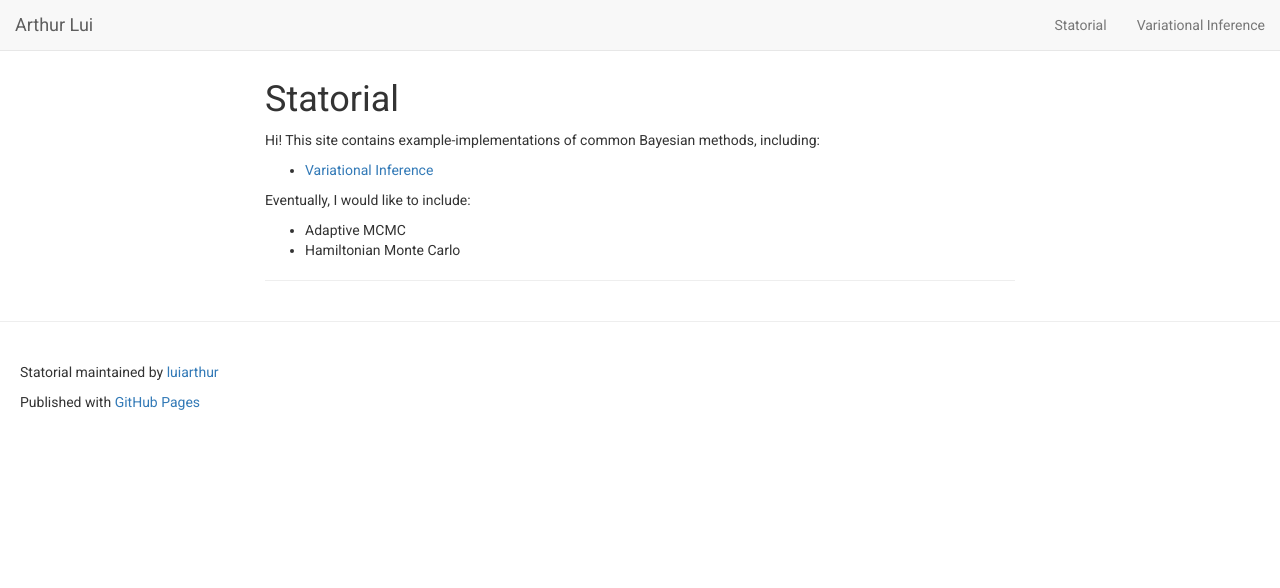
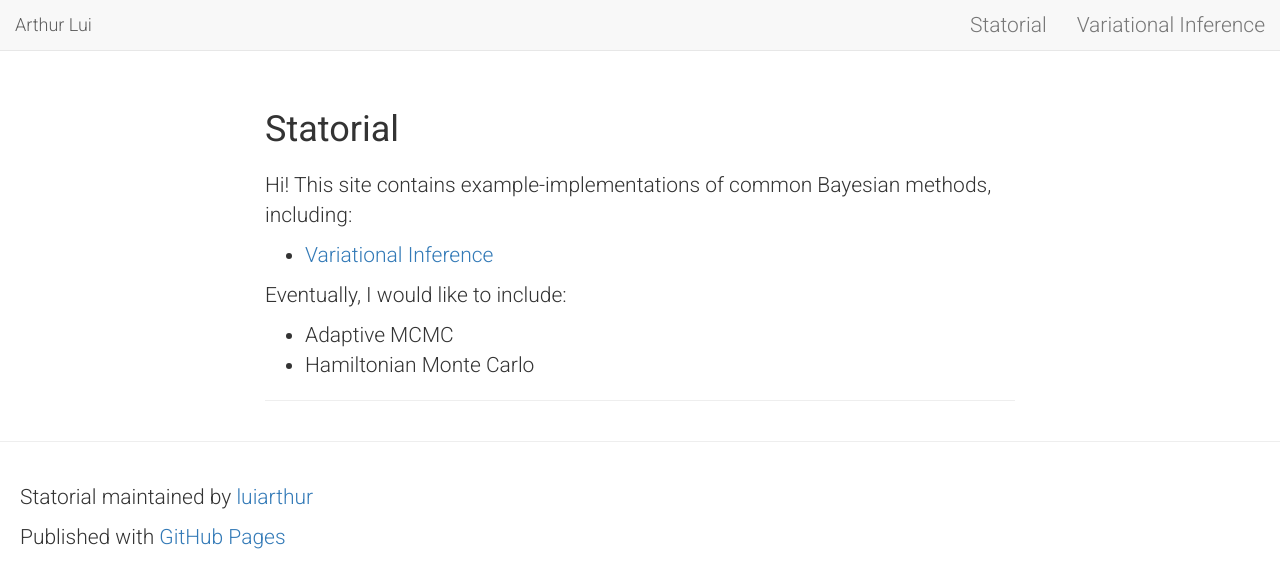
Before and after one commit to luiarthur/statorial, a Jekyll site: the page built from docs/README.md, in a window 1280 px wide. Shown: the top 588 px of the page. Built offline with Jekyll 4.4.1, drawn with Linux system fonts in a browser that asks for light colours; our own code applies the rules of GitHub Pages for plain Markdown files; comment, search, counter and statistics services are not loaded.

Commit message:
changing headers style

```diff
--- a/docs/_includes/head.html
+++ b/docs/_includes/head.html
@@ -18,7 +18,7 @@
     <link rel="canonical" href="{{ page.url | replace:'index.html','' | prepend: site.baseurl | prepend: site.url }}">
 
     <!--ROBOTO google font-->
-    <link rel="stylesheet" href="https://fonts.googleapis.com/css?family=Roboto">
+    <link href="https://fonts.googleapis.com/css?family=Roboto:100,100i,300,300i,400,400i" rel="stylesheet">
 
     <!-- Bootstrap Core CSS -->
     <link rel="stylesheet" href="{{ "/assets/css/bootstrap.min.css" | prepend: site.baseurl }}">
--- a/docs/assets/css/my-styles.css
+++ b/docs/assets/css/my-styles.css
@@ -1,6 +1,18 @@
-body {
-  font-family: 'Roboto', sans-serif;
-}
 div#footer_wrap {
   padding: 20px;
 }
+
+/* font stuff */
+body, h1, h2, h3, h4, h5, h6 {
+  font-family: 'Roboto', sans-serif;
+}
+h1, h2, h3, h4, h5, h6 {
+  font-weight: 400;
+  padding-top: 30px;
+  padding-bottom: 10px;
+}
+strong { font-weight: 400; }
+body {
+  font-size: 21px;
+  font-weight: 300;
+}
```
